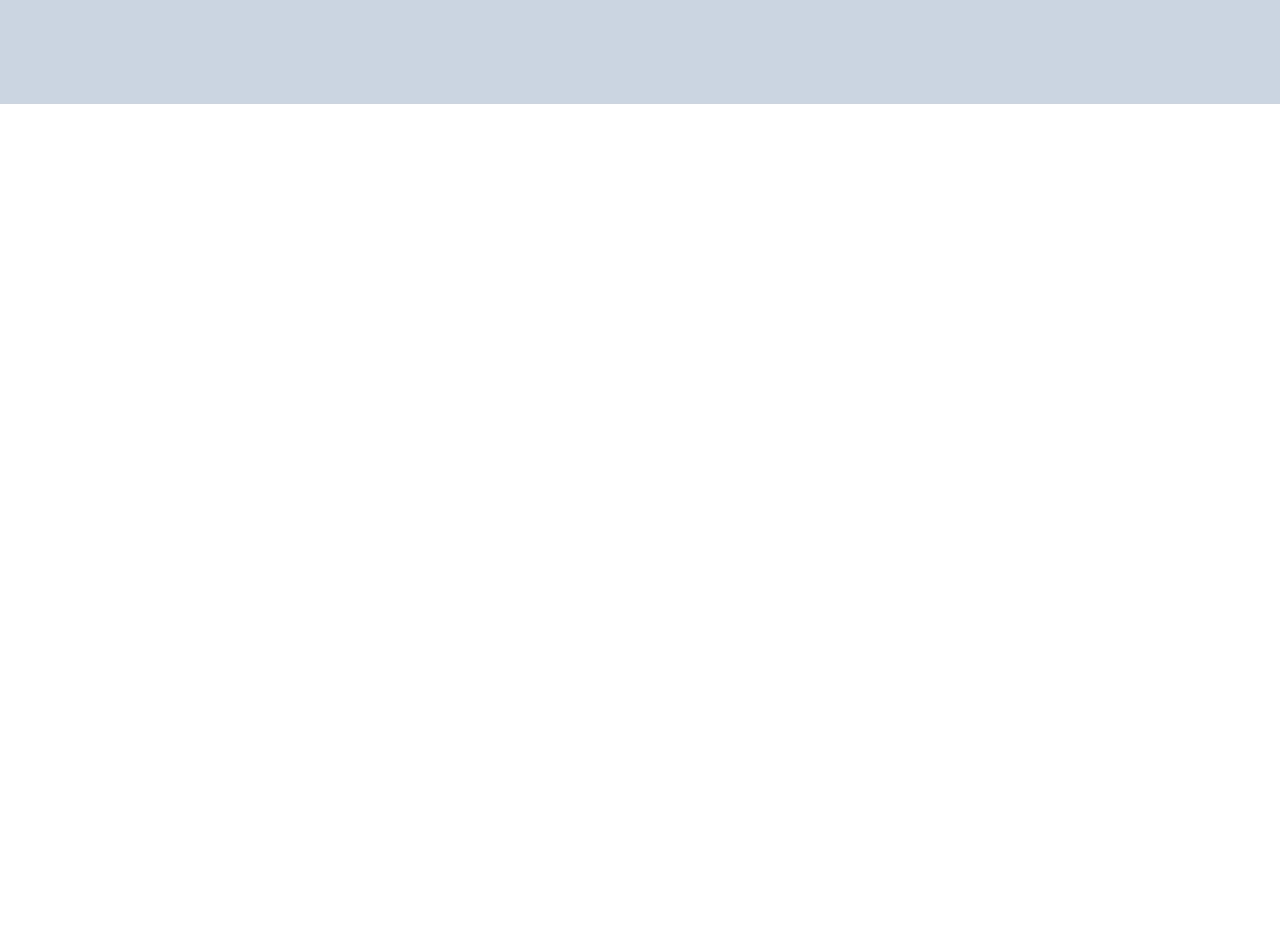
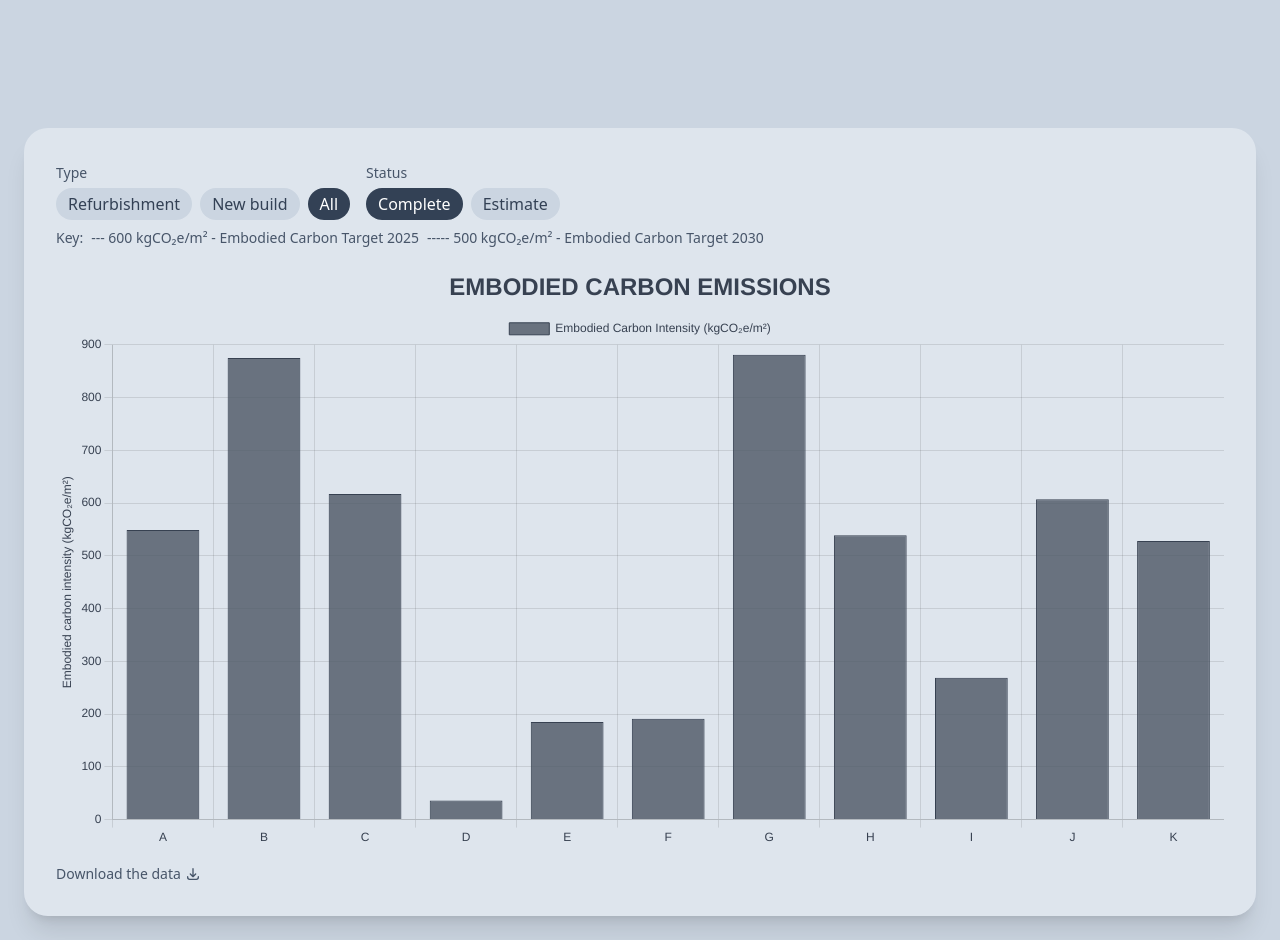
Before and after one commit to NoobProgrammar/Frontend-VibeCode-R1, a React (Vite) app: page / in a window 1280 px wide. Shown: the part 1560-2500 px from the top of the page. Before the commit the page ends 1664 px from the top, so only its background shows below. Built offline with nearby package versions, Linux system fonts and the light colour scheme.

Commit message:
Add EmbodiedCarbonChart component and update Home page to include it

```diff
--- a/package.json
+++ b/package.json
@@ -13,6 +13,7 @@
     "@tailwindcss/vite": "^4.1.10",
     "lucide-react": "^0.518.0",
     "react": "^19.1.0",
+    "react-chartjs-2": "^5.3.0",
     "react-dom": "^19.1.0",
     "react-router": "^7.6.2",
     "react-router-dom": "^7.6.2"
--- /dev/null
+++ b/src/components/EmbodiedCarbonChart.jsx
@@ -0,0 +1,143 @@
+import React from "react";
+import { Bar } from "react-chartjs-2";
+import {
+  Chart as ChartJS,
+  CategoryScale,
+  LinearScale,
+  BarElement,
+  Title,
+  Tooltip,
+  Legend,
+} from "chart.js";
+
+ChartJS.register(
+  CategoryScale,
+  LinearScale,
+  BarElement,
+  Title,
+  Tooltip,
+  Legend
+);
+
+const EmbodiedCarbonChart = () => {
+  const data = {
+    labels: ["A", "B", "C", "D", "E", "F", "G", "H", "I", "J", "K"],
+    datasets: [
+      {
+        label: "Embodied Carbon Intensity (kgCO₂e/m²)",
+        data: [549, 875, 617, 36, 185, 191, 881, 539, 269, 607, 528],
+        backgroundColor: "rgba(75, 85, 99, 0.8)", // Gray theme
+        borderColor: "rgba(55, 65, 81, 1)",
+        borderWidth: 1,
+      },
+    ],
+  };
+
+  const options = {
+    responsive: true,
+    plugins: {
+      legend: {
+        position: "top",
+        labels: {
+          color: "rgba(55, 65, 81, 1)", // Gray text
+        },
+      },
+      title: {
+        display: true,
+        text: "EMBODIED CARBON EMISSIONS",
+        color: "rgba(55, 65, 81, 1)",
+        font: {
+          size: 24,
+          weight: "bold",
+        },
+      },
+    },
+    scales: {
+      y: {
+        title: {
+          display: true,
+          text: "Embodied carbon intensity (kgCO₂e/m²)",
+          color: "rgba(55, 65, 81, 1)",
+        },
+        ticks: {
+          color: "rgba(55, 65, 81, 1)",
+        },
+        beginAtZero: true,
+      },
+      x: {
+        ticks: {
+          color: "rgba(55, 65, 81, 1)",
+        },
+      },
+    },
+  };
+
+  return (
+    <div className="w-full bg-slate-300 p-6 min-h-screen">
+      <div className="max-w-7xl mx-auto">
+        <div className="bg-slate-100/50 rounded-3xl p-8 shadow-xl">
+          <div className="mb-4">
+            <div className="flex space-x-4 mb-2">
+              <div>
+                <span className="text-sm text-slate-600">Type</span>
+                <div className="flex space-x-2 mt-1">
+                  <button className="px-3 py-1 rounded-full bg-slate-300 text-slate-700">
+                    Refurbishment
+                  </button>
+                  <button className="px-3 py-1 rounded-full bg-slate-300 text-slate-700">
+                    New build
+                  </button>
+                  <button className="px-3 py-1 rounded-full bg-slate-700 text-white">
+                    All
+                  </button>
+                </div>
+              </div>
+              <div>
+                <span className="text-sm text-slate-600">Status</span>
+                <div className="flex space-x-2 mt-1">
+                  <button className="px-3 py-1 rounded-full bg-slate-700 text-white">
+                    Complete
+                  </button>
+                  <button className="px-3 py-1 rounded-full bg-slate-300 text-slate-700">
+                    Estimate
+                  </button>
+                </div>
+              </div>
+            </div>
+            <div className="text-sm text-slate-600">
+              Key:
+              <span className="ml-2">
+                --- 600 kgCO₂e/m² - Embodied Carbon Target 2025
+              </span>
+              <span className="ml-2">
+                ----- 500 kgCO₂e/m² - Embodied Carbon Target 2030
+              </span>
+            </div>
+          </div>
+          <Bar data={data} options={options} />
+          <div className="mt-4 text-right text-sm text-slate-600">
+            <button className="flex items-center space-x-1">
+              <span>Download the data</span>
+              <svg
+                className="w-4 h-4"
+                fill="none"
+                stroke="currentColor"
+                viewBox="0 0 24 24"
+                xmlns="http://www.w3.org/2000/svg"
+              >
+                <path
+                  strokeLinecap="round"
+                  strokeLinejoin="round"
+                  strokeWidth="2"
+                  d="M4 16v1a3 3 0 003 3h10a3 3 0 003-3v-1m-4-4l-4 4m0 0l-4-4m4 4V4"
+                ></path>
+              </svg>
+            </button>
+          </div>
+        </div>
+      </div>
+    </div>
+  );
+};
+
+export default EmbodiedCarbonChart;
--- a/src/pages/Home.jsx
+++ b/src/pages/Home.jsx
@@ -1,11 +1,13 @@
 import InteractiveCatalog from "../components/InteractiveCatalog";
 import PortfolioMetrics from "../components/PortfolioMetrics";
+import EmbodiedCarbonChart from "../components/EmbodiedCarbonChart";
 
 function Home() {
   return (
     <div className="w-full h-screen flex-col items-center justify-center">
       <InteractiveCatalog />
       <PortfolioMetrics />
+      <EmbodiedCarbonChart />
     </div>
   );
 }
```
Also changed, not shown: 1 other file (tests, documents, lock files or other folders).
